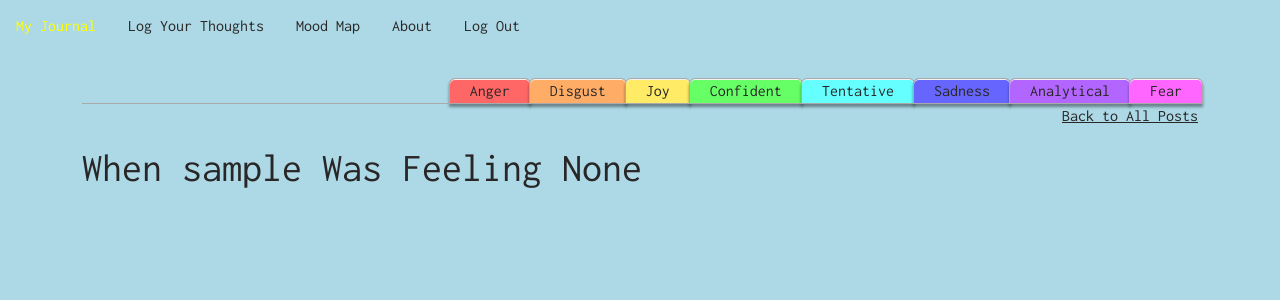
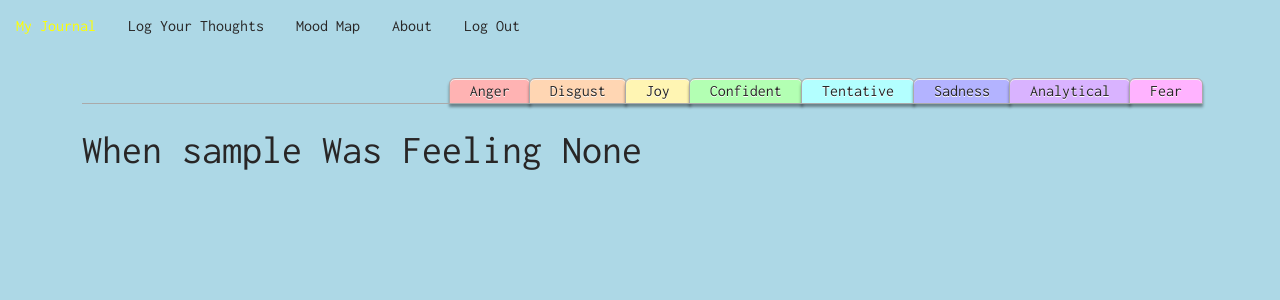
Before and after one commit to hannahpaxton/tone-of-connection, a Flask app: page /posts_filtered in a window 1280 px wide. Shown: the top 300 px of the page. Run offline with Flask 2, Linux system fonts and the light colour scheme; the visitor is signed in with stand-in values (Sample User, id 1); data comes from the database, SQL or seed files in the repository; data that the repository does not hold is empty; some libraries are stand-ins or nearby versions.

Commit message:
Worked on filter button styling

```diff
--- a/static/css/styles.css
+++ b/static/css/styles.css
@@ -51,8 +51,8 @@ body.log {
     text-align: center;
 }
 
-.right_align {
-    text-align: right;
+#top_margin {
+    margin-top: 2%;
 }
 
 .transparency_field {
@@ -213,7 +213,7 @@ textarea {
     border-top-right-radius: 6px;
     /* background: linear-gradient(to bottom, #ECECEC 50%, #D1D1D1 100%); */
     box-shadow: 0 3px 3px rgba(0, 0, 0, 0.4), inset 0 1px 0 #f2f2f2;
-    /* text-shadow: 0 1px #000; */
+    text-shadow: 0 1px #fff;
     color: rgb(40, 38, 38);
 }
 
@@ -241,8 +241,9 @@ textarea {
 }
 
 .tone_filters input.selected {
-    background: #FFF;
     color: white;
+    text-shadow: none;
+    font-weight: bold;
     z-index: 2;
     /* border-bottom-color: yellow; */
 }
@@ -256,33 +257,65 @@ textarea {
   } */
 
 #Anger {
-      background: #ff6666;
+      background: #ffb3b3;
+}
+
+#Anger.selected {
+    background: #ff0000;
 }
 
 #Disgust {
-    background: #ffad66;
+    background: #ffd6b3;
+}
+
+#Disgust.selected {
+    background: #ff7700;
 }
 
 #Joy {
-    background: #ffeb66;
+    background: #fff5b3;
+}
+
+#Joy.selected {
+    background: #ffdd00;
 }
 
 #Confident {
-    background: #66ff66;
+    background: #b3ffb3;
+}
+
+#Confident.selected {
+    background: #00ff00;
 }
 
 #Tentative {
-    background: #66ffff;
+    background: #b3ffff;
+}
+
+#Tentative.selected {
+    background: #00ffff;
 }
 
 #Sadness {
-    background: #6666ff;
+    background: #b3b3ff;
+}
+
+#Sadness.selected {
+    background: #0000ff;
 }
 
 #Analytical {
-    background: #b366ff;
+    background: #d9b3ff;
+}
+
+#Analytical.selected {
+    background: #6600cc;
 }
 
 #Fear {
-    background: #ff66ff;
+    background: #ffb3ff;
 }
+
+#Fear.selected {
+    background: #ff00ff;
+}
--- a/templates/user_details.html
+++ b/templates/user_details.html
@@ -29,7 +29,7 @@
         </div>
     </form>
 
-    <h1>{{ user.username }}'s Journal</h1>
+    <h1 id="top_margin">{{ user.username }}'s Journal</h1>
 
 
     <div id="all-posts" class="grid"></div>
--- a/templates/user_details_filtered.html
+++ b/templates/user_details_filtered.html
@@ -28,25 +28,25 @@
             <input type="hidden" id="toneFilter" name="tone_filter_quality" value="" ref="filter">
         </div>
     </form>
-    <p class="right_align"><a href='/users/{{ user.user_id }}'>Back to All Posts</a></p>
 
-    <h1>When {{ user.username }} Was Feeling {{ tone_quality }}</h1>
+    <h1 id="top_margin">When {{ user.username }} Was Feeling {{ tone_quality }}</h1>
 
     <div id="all-posts" class="grid"></div>
 </div>
 
 <script>
+    function getSelected() {
+        var selectedTone = {{ tone_quality }}.id;
+        var selectedFilter = document.getElementById(selectedTone);
+        selectedFilter.classList.add("selected");
+    }
+
     function getQuality(e) {
         var quality = e.getAttribute("id");
         document.getElementById("toneFilter").value = quality;
     }
 
-    $("input").click(function(e) {
-        $("input").removeClass("selected");
-        $(this).addClass("selected");
-    });
-
-
+    getSelected()
 </script>
 
 {% endblock %}
```
Lines whose indentation alone changed are shown as unchanged.
